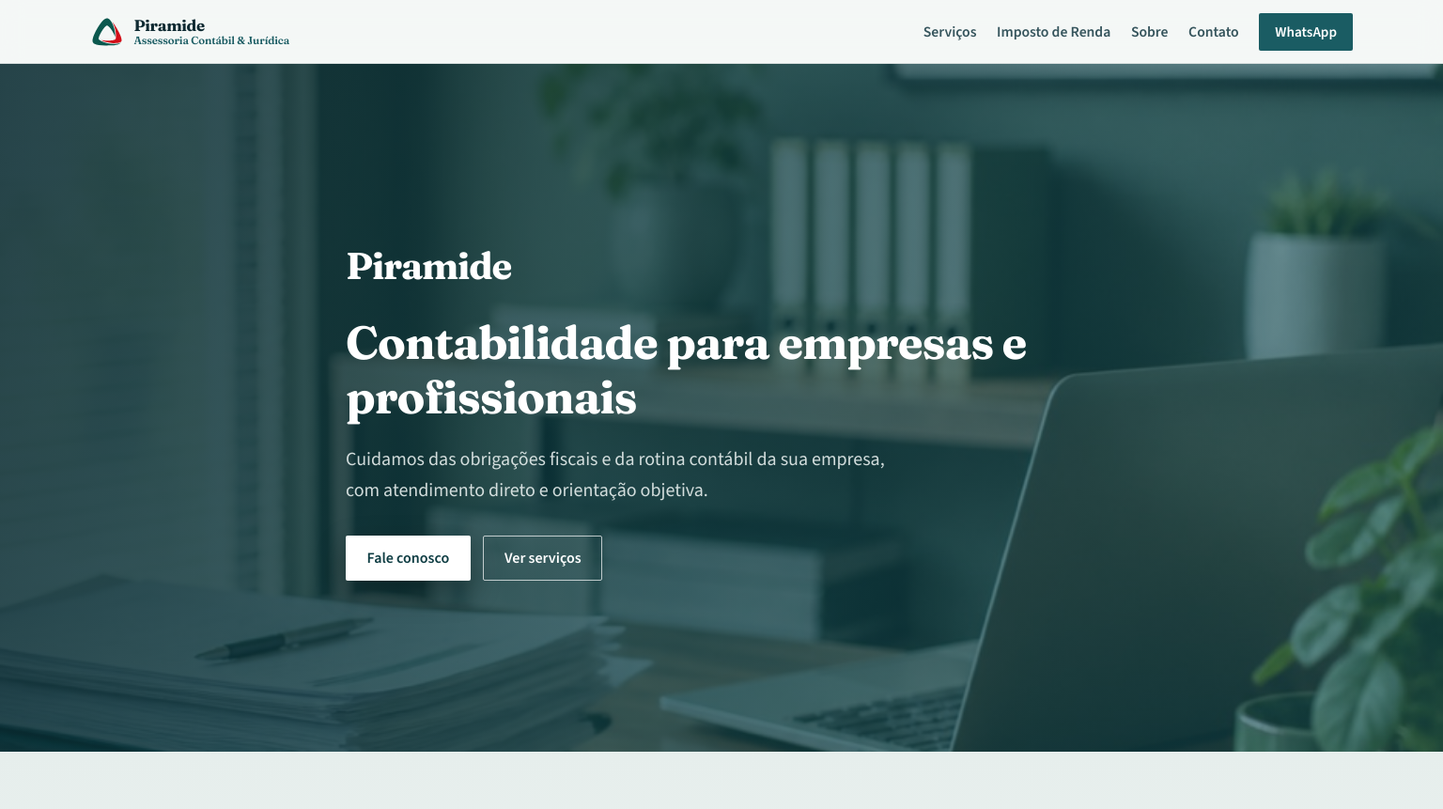
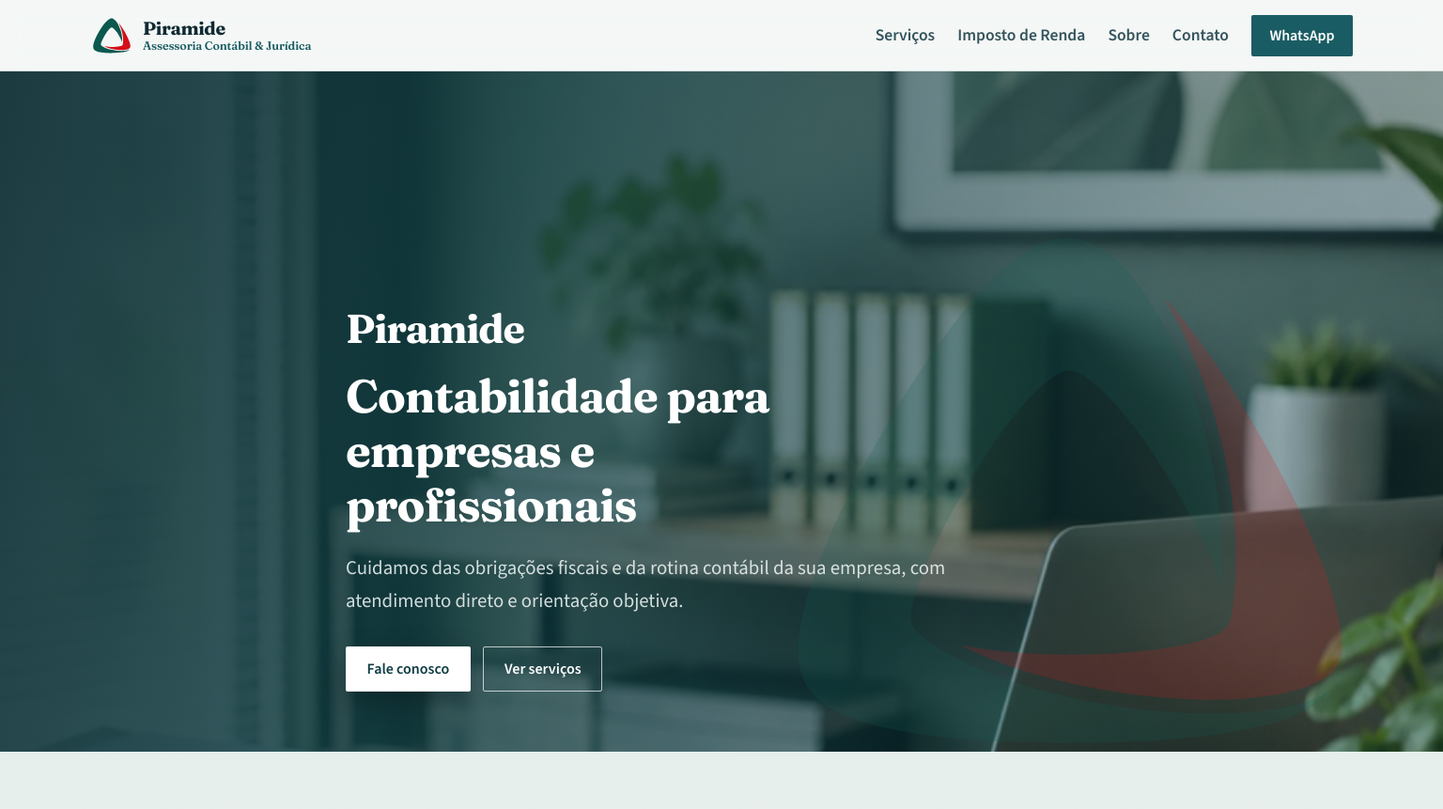
Before and after one commit to GiovanniFrozza/piramide-site, a website built with Vite: page index.html in a window 1536 px wide. Shown: the top 861 px of the page at 94% size. Built offline with nearby package versions, Linux system fonts and the light colour scheme.

Commit message:
Melhora a hero em monitores grandes com overlay, marca e tipografia.

```diff
--- a/index.html
+++ b/index.html
@@ -162,6 +162,15 @@
     <main>
       <section class="hero" aria-labelledby="hero-title">
         <div class="hero-bg" aria-hidden="true"></div>
+        <img
+          class="hero-mark"
+          src="/src/assets/logoSVG.svg"
+          alt=""
+          width="640"
+          height="640"
+          aria-hidden="true"
+          decoding="async"
+        />
         <div class="container hero-content">
           <p class="hero-brand reveal">Piramide</p>
           <h1 id="hero-title" class="reveal reveal-delay-1">
--- a/src/style.css
+++ b/src/style.css
@@ -304,7 +304,7 @@ ul {
   position: relative;
   min-height: calc(100svh - var(--header-h));
   display: flex;
-  align-items: center;
+  align-items: flex-end;
   overflow: hidden;
   color: #edf4f3;
   isolation: isolate;
@@ -317,11 +317,12 @@ ul {
   background:
     linear-gradient(
       105deg,
-      rgba(8, 42, 48, 0.88) 0%,
-      rgba(14, 61, 67, 0.78) 42%,
-      rgba(26, 92, 99, 0.55) 100%
+      rgba(8, 42, 48, 0.92) 0%,
+      rgba(14, 61, 67, 0.82) 34%,
+      rgba(14, 61, 67, 0.55) 62%,
+      rgba(26, 92, 99, 0.28) 100%
     ),
-    url("./assets/faq.jpg") center / cover no-repeat;
+    url("./assets/faq.jpg") 68% 40% / cover no-repeat;
 }
 
 .hero-bg::before,
@@ -330,9 +331,28 @@ ul {
   display: none;
 }
 
+.hero-mark {
+  --hero-mark-opacity: 0.16;
+  display: none;
+  position: absolute;
+  right: clamp(-4%, 2vw, 6%);
+  bottom: -8%;
+  width: min(48vw, 34rem);
+  height: auto;
+  opacity: var(--hero-mark-opacity);
+  pointer-events: none;
+  z-index: 0;
+  filter: brightness(1.15) saturate(0.85);
+  transform-origin: 70% 80%;
+  animation: hero-mark-in 1.1s var(--ease) both;
+}
+
 .hero-content {
-  padding: var(--space-2xl) 0;
+  position: relative;
+  z-index: 1;
+  padding: clamp(3.5rem, 10vh, 6rem) 0;
   max-width: 42rem;
+  width: 100%;
 }
 
 .hero-brand {
@@ -342,11 +362,13 @@ ul {
   letter-spacing: -0.03em;
   color: #fff;
   margin: 0 0 var(--space-md);
+  line-height: 1.1;
 }
 
 .hero h1 {
   color: #fff;
   margin-bottom: var(--space-md);
+  max-width: 16ch;
 }
 
 .hero-lead {
@@ -354,6 +376,18 @@ ul {
   color: rgba(237, 244, 243, 0.88);
   max-width: 34rem;
   margin-bottom: var(--space-lg);
+}
+
+@keyframes hero-mark-in {
+  from {
+    opacity: 0;
+    transform: scale(0.94) translate3d(2%, 4%, 0);
+  }
+
+  to {
+    opacity: var(--hero-mark-opacity);
+    transform: none;
+  }
 }
 
 .hero-actions {
@@ -835,9 +869,19 @@ ul {
   .btn:hover {
     transform: none;
   }
+
+  .hero-mark {
+    animation: none;
+  }
 }
 
 /* Large monitors */
+@media (min-width: 900px) {
+  .hero-mark {
+    display: block;
+  }
+}
+
 @media (min-width: 1200px) {
   :root {
     --container: 76rem;
@@ -848,6 +892,23 @@ ul {
     width: min(100% - 3rem, var(--container));
   }
 
+  .brand-logo {
+    width: 2.5rem;
+    height: 2.5rem;
+  }
+
+  .brand-text {
+    font-size: 1.12rem;
+  }
+
+  .site-nav {
+    gap: 1.5rem;
+  }
+
+  .site-nav a:not(.btn) {
+    font-size: 1.05rem;
+  }
+
   .hero-content {
     max-width: 46rem;
   }
@@ -855,6 +916,11 @@ ul {
   .hero-lead {
     max-width: 38rem;
     font-size: 1.25rem;
+  }
+
+  .hero-mark {
+    width: min(46vw, 38rem);
+    --hero-mark-opacity: 0.18;
   }
 
   .section-header {
@@ -893,6 +959,7 @@ ul {
   :root {
     --container: 84rem;
     --space-2xl: 7.5rem;
+    --header-h: 4.75rem;
   }
 
   h1 {
@@ -903,13 +970,51 @@ ul {
     font-size: clamp(1.9rem, 2.4vw, 2.75rem);
   }
 
+  .brand-logo {
+    width: 2.85rem;
+    height: 2.85rem;
+  }
+
+  .brand-text {
+    font-size: 1.22rem;
+  }
+
+  .brand-text em {
+    font-size: 0.78rem;
+  }
+
+  .site-nav a:not(.btn) {
+    font-size: 1.1rem;
+  }
+
+  .btn-nav {
+    font-size: 1rem;
+    min-height: 2.75rem;
+    padding: 0.55rem 1.15rem;
+  }
+
   .hero-content {
     max-width: 50rem;
     padding-block: clamp(4rem, 8vh, 7rem);
   }
 
   .hero-brand {
-    font-size: clamp(1.9rem, 2.6vw, 2.6rem);
+    font-size: clamp(2.1rem, 2.8vw, 3rem);
+  }
+
+  .hero h1 {
+    font-size: clamp(2.6rem, 3.2vw, 4.1rem);
+  }
+
+  .hero-lead {
+    font-size: 1.3rem;
+    max-width: 40rem;
+  }
+
+  .hero-mark {
+    width: min(44vw, 42rem);
+    right: clamp(-2%, 4vw, 8%);
+    --hero-mark-opacity: 0.2;
   }
 
   .about-layout .media-slot {
@@ -945,10 +1050,45 @@ ul {
 @media (min-width: 1800px) {
   :root {
     --container: 92rem;
+    --header-h: 5rem;
   }
 
   .container {
     width: min(100% - 4rem, var(--container));
+  }
+
+  .brand-logo {
+    width: 3.1rem;
+    height: 3.1rem;
+  }
+
+  .brand-text {
+    font-size: 1.3rem;
+  }
+
+  .site-nav a:not(.btn) {
+    font-size: 1.15rem;
+  }
+
+  .btn-nav {
+    font-size: 1.05rem;
+  }
+
+  .hero-brand {
+    font-size: clamp(2.4rem, 2.6vw, 3.35rem);
+  }
+
+  .hero h1 {
+    font-size: clamp(3rem, 3vw, 4.4rem);
+  }
+
+  .hero-lead {
+    font-size: 1.35rem;
+  }
+
+  .hero-mark {
+    width: min(40vw, 46rem);
+    --hero-mark-opacity: 0.22;
   }
 
   .about-layout .media-slot {
```
